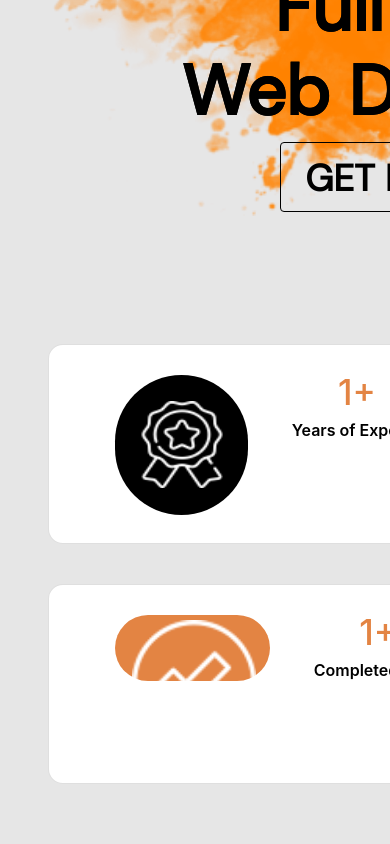
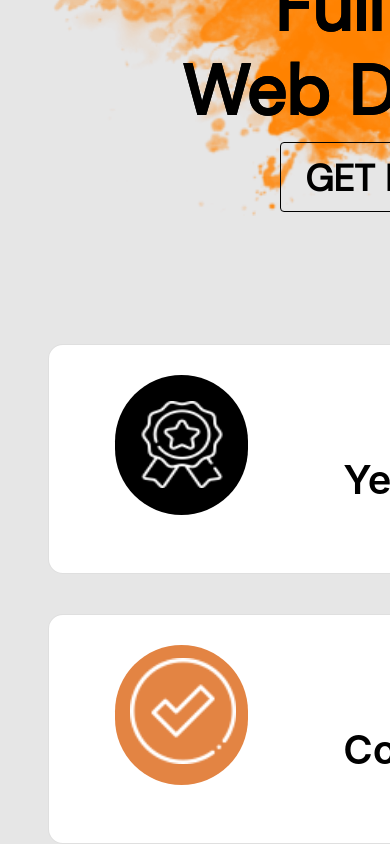
Before and after one commit to jakoblumpkin/newportfolio, a React (Create React App) app: page / in a window 390 px wide. Shown: the part 602-1446 px from the top of the page. Before the commit the page ends 1386 px from the top, so only its background shows below. Built offline with nearby package versions, Linux system fonts and the light colour scheme.

Commit message:
finish mobile nd tablet version for first 3 sections

```diff
--- a/src/css/welcomepage.css
+++ b/src/css/welcomepage.css
@@ -376,6 +376,7 @@
   }
   #ExperenceCard {
     width: 47%;
+
   }
   #ProjectCard {
     width: 47%;
@@ -407,14 +408,14 @@
 
   #ExperenceCard {
     width: 205%;
-    height: 200px;
+    height: 230px;
     position: relative;
     left: 40px;
     border-radius: 15px;
   }
   #ProjectCard {
     width: 205%;
-    height: 200px;
+    height: 230px;
     position: relative;
     top: 40px;
     left: 40px;
@@ -432,4 +433,52 @@
     top: 26px;
     left: 13%;
   }
+  #backgroundCheck {
+    height: 140px;
+    width: 18%;
+  }
+  #backgroundCheck img{
+    top: 13px;
+  }
+  .rightExperience h2{
+    font-size: 62px;
+  }
+  .rightExperience p{
+    font-size: 40px;
+  }
+  .rightExperience {
+    left: 22%;
+  }
+  .arrowIcon {
+    font-size: 30px;
+    left: 30%;
+    top: 84px;
+  }
 }
+
+@media only screen and (max-width: 375px) {
+  #ExperenceCard {
+    width: 230%;
+    left: 50px;
+  }
+  #ProjectCard {
+    width: 230%;
+    left: 50px;
+  }
+  #splashImage {
+    margin-left: 34px;
+  }
+
+}
+
+@media only screen and (max-width: 320px) {
+  #splashImage {
+    width: 240%;
+  }
+  #ExperenceCard {
+    width: 270%;
+  }
+  #ProjectCard {
+    width: 270%;
+  }
+}
```
